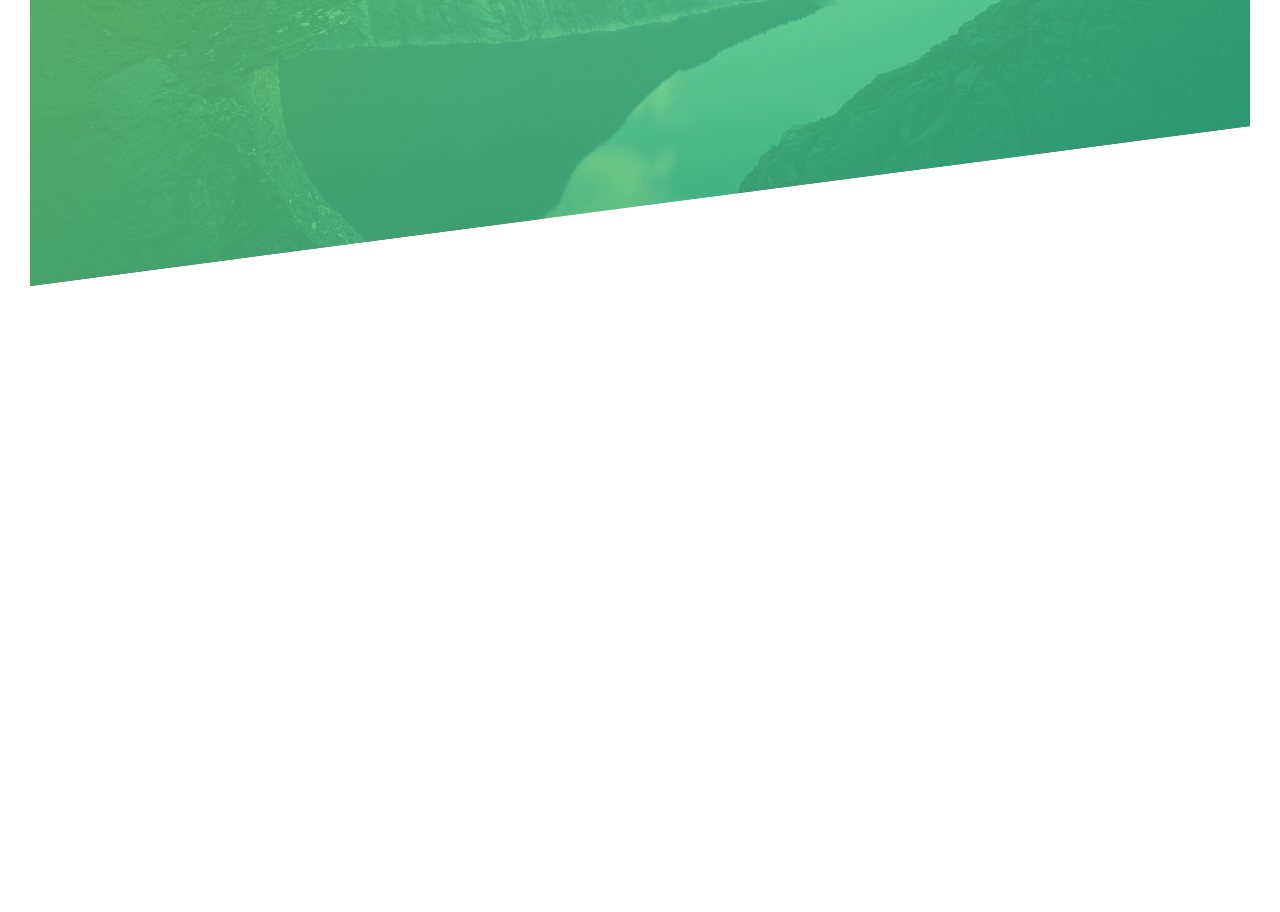
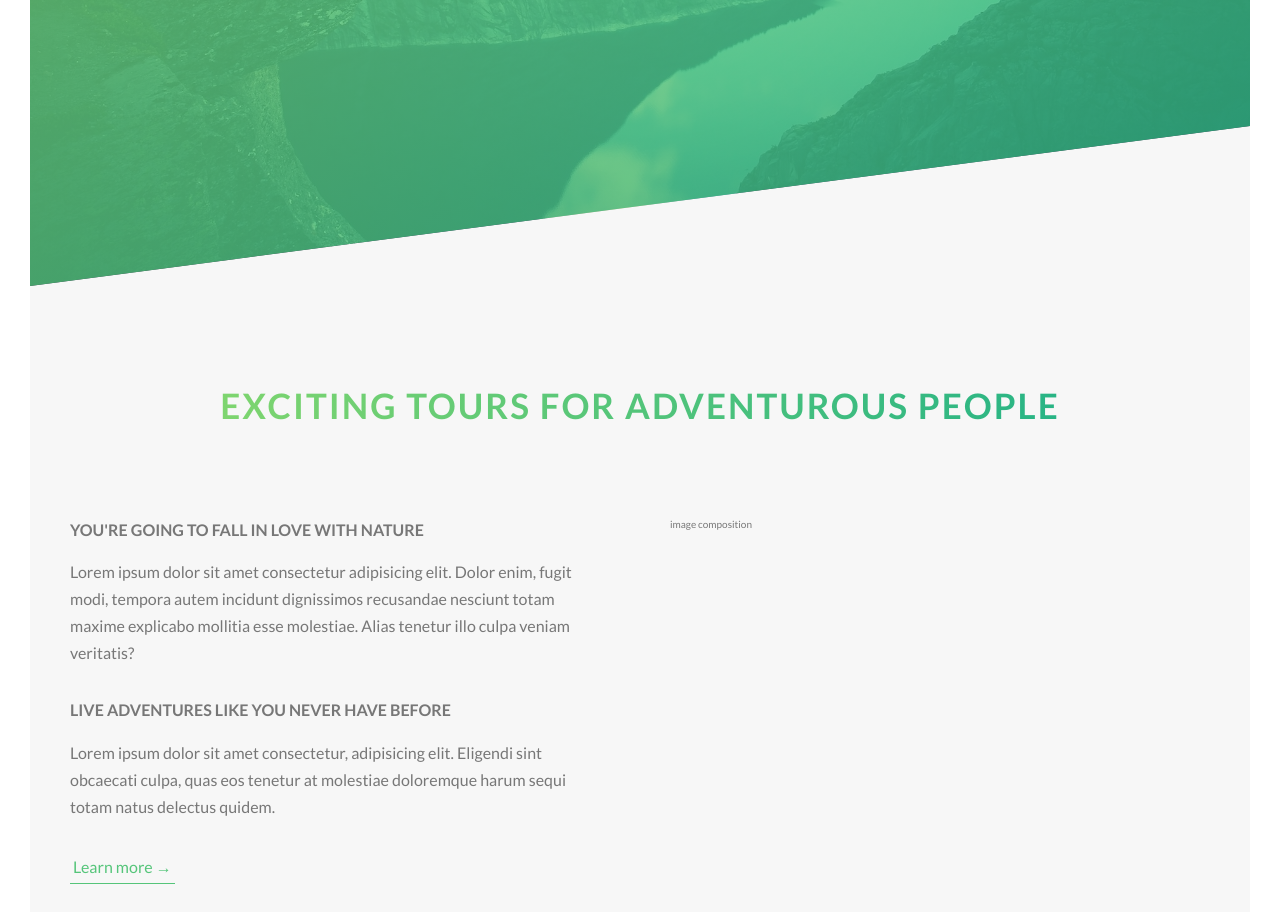
Before and after one commit to Larrygf02/project-css, a website: page index.html in a window 1280 px wide. Shown: the part 504-1416 px from the top of the page. Before the commit the page ends 820 px from the top, so only its background shows below. Drawn offline with Linux system fonts and the light colour scheme.

Commit message:
Build a section

```diff
--- a/index.html
+++ b/index.html
@@ -25,6 +25,32 @@
                 <a href="#" class="btn btn--white btn--animated">Discover or tours</a>
             </div>
         </header>
+        <main>
+            <!--Emmet-->
+            <section class="section-about">
+                <div class="u-center-text u-margin-bottom-big">
+                    <h2 class="heading-secondary">
+                        Exciting tours for adventurous people
+                    </h2>
+                </div>
+                <div class="row">
+                    <div class="col-1-of-2">
+                        <h3 class="heading-tertiary u-margin-bottom-small">You're going to fall in love with nature</h3>
+                        <p class="paragraph">
+                            Lorem ipsum dolor sit amet consectetur adipisicing elit. Dolor enim, fugit modi, tempora autem incidunt dignissimos recusandae nesciunt totam maxime explicabo mollitia esse molestiae. Alias tenetur illo culpa veniam veritatis?
+                        </p>
+                        <h3 class="heading-tertiary u-margin-bottom-small">Live adventures like you never have before</h3>
+                        <p class="paragraph">
+                            Lorem ipsum dolor sit amet consectetur, adipisicing elit. Eligendi sint obcaecati culpa, quas eos tenetur at molestiae doloremque harum sequi totam natus delectus quidem.
+                        </p>
+                        <a href="#" class="btn-text">Learn more &rarr;</a>
+                    </div>
+                    <div class="col-1-of-2">
+                        image composition
+                    </div>
+                </div>
+            </section>
+        </main>
         <!--
         <section class="grid-test">
             <div class="row">
--- a/sass/abstracts/_variables.scss
+++ b/sass/abstracts/_variables.scss
@@ -3,9 +3,14 @@ $color-primary: #55c57a;
 $color-primary-light: #7ed56f;
 $color-primary-dark: #28b485;
 
+$color-grey-light-1: #f7f7f7;
+
 $color-grey-dark: #777;
 $color-white: #fff;
 $color-black: #000;
+
+//FONT
+$default-font-size: 1.6rem;
 
 //GRID
 $grid-width: 114rem;
--- a/sass/base/_typography.scss
+++ b/sass/base/_typography.scss
@@ -36,3 +36,34 @@ body {
         animation-timing-function: ease-out;
     }
 }
+
+.heading-secondary {
+    font-size: 3.5rem;
+    text-transform: uppercase;
+    font-weight: 700;
+    display: inline-block;
+    background-image: linear-gradient(to right, $color-primary-light, $color-primary-dark);
+    -webkit-background-clip: text;
+    background-clip: text;
+    color: transparent;
+    letter-spacing: .2rem;
+    transition: all .2s;
+
+    &:hover {
+        transform: skewY(2deg) skewX(15deg) scale(1.1);
+        text-shadow: .5rem 1rem 2rem rgba($color-black, .2);
+    }
+}
+
+.heading-tertiary {
+    font-size: $default-font-size;
+    font-weight: 700;
+    text-transform: uppercase;
+}
+
+.paragraph {
+    font-size: $default-font-size;
+    &:not(:last-child) {
+        margin-bottom: 3rem;
+    }
+}
--- a/sass/base/_utilities.scss
+++ b/sass/base/_utilities.scss
@@ -0,0 +1,15 @@
+.u-center-text {
+    text-align: center;
+}
+
+.u-margin-bottom-big {
+    margin-bottom: 8rem;
+}
+
+.u-margin-bottom-medium {
+    margin-bottom: 4rem;
+}
+
+.u-margin-bottom-small {
+    margin-bottom: 1.5rem;
+}
--- a/sass/components/_button.scss
+++ b/sass/components/_button.scss
@@ -8,7 +8,7 @@
         border-radius: 10rem;
         transition: all .2s;
         position: relative;
-        font-size: 1.6rem;
+        font-size: $default-font-size;
     }
 
     &:hover {
@@ -51,3 +51,27 @@
         animation-fill-mode: backwards;
     }
 }
+
+.btn-text {
+    &:link,
+    &:visited {
+        font-size: $default-font-size;
+        color: $color-primary;
+        display: inline-block;
+        text-decoration: none;
+        border-bottom: 1px solid $color-primary;
+        padding: 3px;
+        transition: all .2s;
+    }
+    &:hover{
+        background-color: $color-primary;
+        color: $color-white;
+        box-shadow: 0 1rem 2rem rgba($color-black, .15);
+        transform: translateY(-2px);
+    }
+
+    &:active {
+        box-shadow: 0 .5rem .1rem rgba($color-black, .15);
+        transform: translateY(0);
+    }
+}
--- a/sass/layout/_grid.scss
+++ b/sass/layout/_grid.scss
@@ -1,6 +1,5 @@
 .row {
     max-width: $grid-width;
-    background-color: #eee;
     margin: 0 auto;
 
     &:not(:last-child) {
@@ -10,7 +9,6 @@
     @include clearfix;
 
     [class^="col-"] {
-        background-color: orangered;
         float: left;
         &:not(:last-child) {
             margin-right: $gutter-horizontal;
--- a/sass/pages/_home.scss
+++ b/sass/pages/_home.scss
@@ -0,0 +1,5 @@
+.section-about {
+    background-color: $color-grey-light-1;
+    padding: 25rem 0;
+    margin-top: -20vh;
+}
```
Also changed, not shown: css/style.css.
